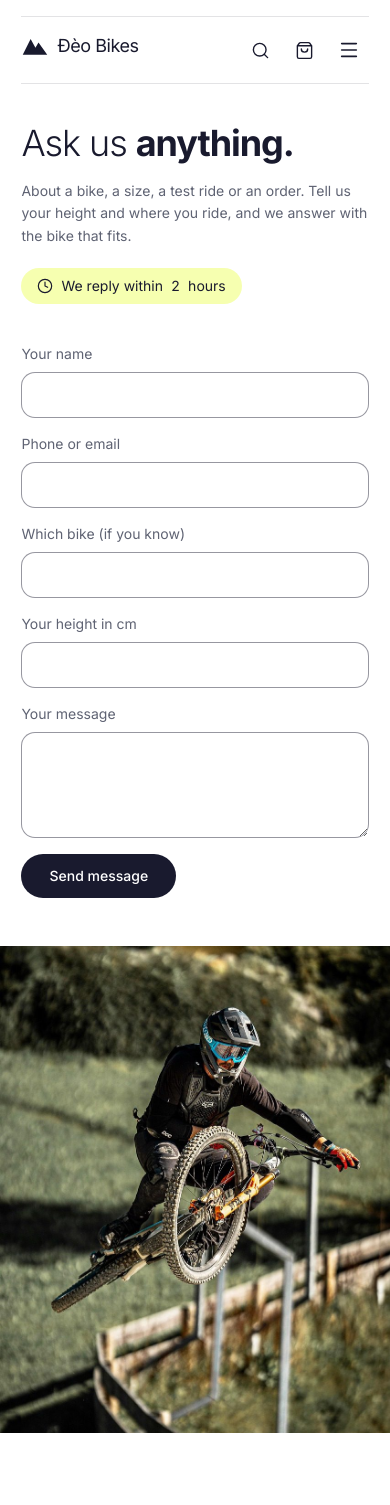
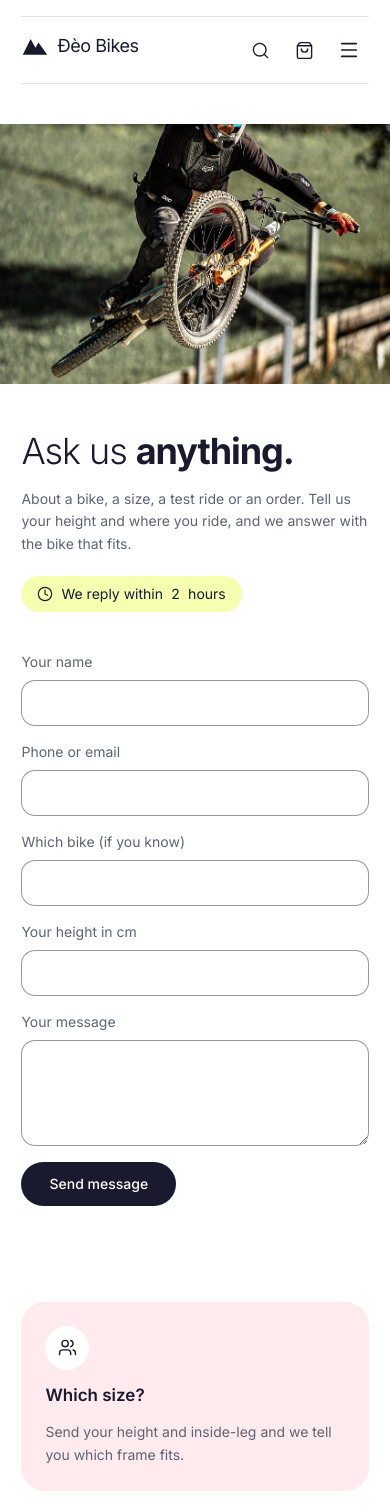
Before and after one commit to ThanhNV121097/project-e87d8873, a React (Vite) app in the folder code/frontend/: page /contact in a window 390 px wide. Shown: the top 1505 px of the page. Built offline with nearby package versions, Linux system fonts and the light colour scheme.

Commit message:
design: first-screen photographs reach the screen edge on bike, gallery, about, contact; checkout head on a full-width band

```diff
--- a/code/frontend/src/pages/Contact.tsx
+++ b/code/frontend/src/pages/Contact.tsx
@@ -44,10 +44,11 @@ export default function Contact() {
           )}
           <ContactForm className="mt-10 max-w-[40rem]" fields={[{ key: "bike" }, { key: "height", type: "number" }]} />
         </div>
-        <aside className="flex flex-col gap-6 lg:col-span-5">
+        {/* On a phone the photograph leads, edge to edge, above the heading. */}
+        <aside className="order-first flex flex-col gap-6 lg:order-none lg:col-span-5">
           {photo && (
             <div className="-mx-[var(--gutter)] overflow-hidden sm:mx-0 sm:rounded lg:-mr-[calc((100vw-min(100vw,var(--page)))/2+var(--gutter))] lg:rounded-r-none">
-              <Picture src={photo} alt="" width={853} height={1280} loading="eager" className="aspect-[4/5] w-full object-cover" />
+              <Picture src={photo} alt="" width={853} height={1280} loading="eager" className="aspect-[3/2] w-full object-cover lg:aspect-[4/5]" />
             </div>
           )}
           {given.length > 0 && (
```
